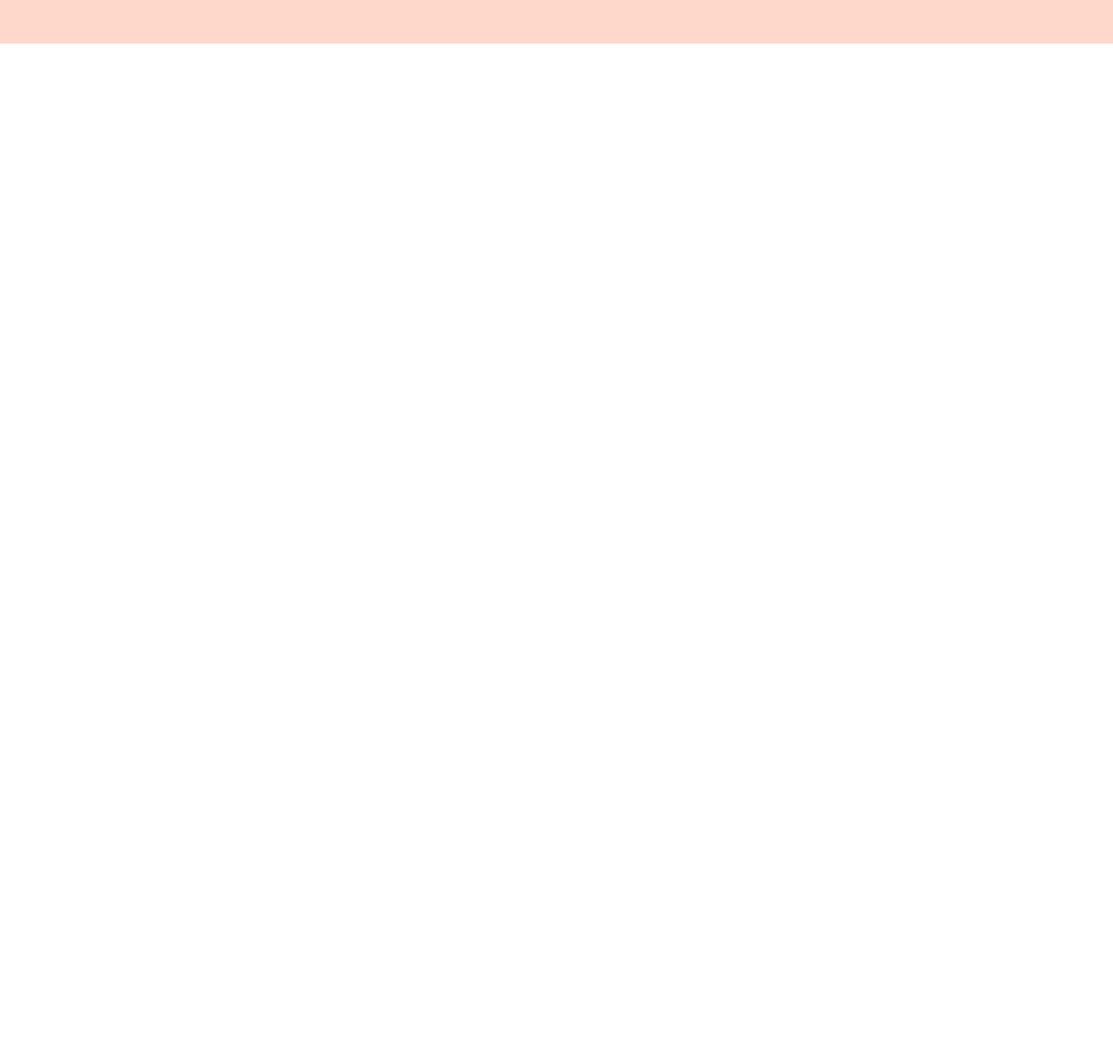
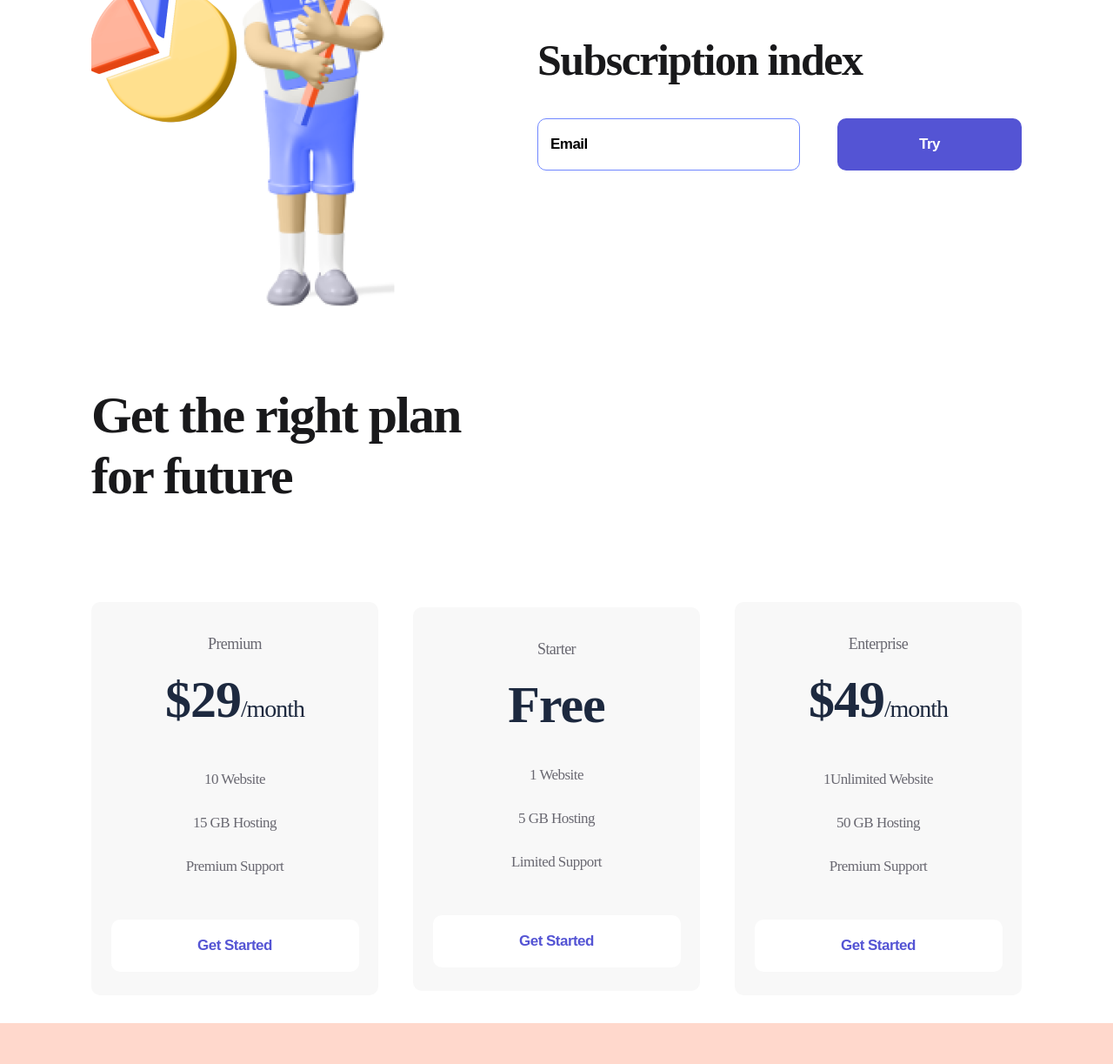
Before and after one commit to Ketrin20092/logoipsum, a plain HTML site: page index.html in a window 1280 px wide. Shown: the part 887-2110 px from the top of the page at 87% size. Before the commit the page ends 937 px from the top, so only its background shows below. Drawn offline with Linux system fonts and the light colour scheme.

Commit message:
Add files via upload

```diff
--- a/index.html
+++ b/index.html
@@ -63,8 +63,80 @@
             <img src="./img/firstman.png" alt="firstman">
         </div>
     </section>
+    <section class="container subscribe">
+        <div>
+            <img src="./img/secondman.png" alt="secondman">
+        </div>
+        <div>
+            <h2 class="subscribe_title">
+                Subscription index
+            </h2>
+            <form>
+                <input class="input" type="email" placeholder="Email">
+            <button class="button button_violet">
+                Try
+            </button>
+            </form>
+
+        </div>
+    </section>
+    <section class="container plan">
+        <h2 class="plan_title">
+        Get the right plan for future
+        </h2>
+        <div class="plan_flex">
+            <div class="item">
+                <p class="item_text">
+                    Premium
+                </p>
+                <h3 class="item_title">
+                    $29<span>/month</span>
+                </h3>
+                <ul>
+                    <li class="item_li">10 Website</li>
+                    <li class="item_li">15 GB Hosting</li>
+                    <li class="item_li">Premium Support</li>
+                </ul>
+                <button class="button button_item">
+                    Get Started
+                </button>
+            </div>
+            <div class="item">
+                <p class="item_text">
+                    Starter
+                </p>
+                <h3 class="item_title">
+                    Free
+                </h3>
+                <ul>
+                    <li class="item_li">1 Website</li>
+                    <li class="item_li">5 GB Hosting</li>
+                    <li class="item_li">Limited Support</li>
+                </ul>
+                <button class="button button_item">
+                    Get Started
+                </button>
+            </div>
+            <div class="item">
+                <p class="item_text">
+                    Enterprise
+                </p>
+                <h3 class="item_title">
+                    $49<span>/month</span>
+                </h3>
+                <ul>
+                    <li class="item_li">1Unlimited Website</li>
+                    <li class="item_li">50 GB Hosting</li>
+                    <li class="item_li">Premium Support</li>
+                </ul>
+                <button class="button button_item">
+                    Get Started
+                </button>
+            </div>
+        </div>
+    </section>
     <footer class=" footer">
-        <div class="container">
+        <div class="container footer_flex">
             <div>
             <a href="#">
                 <img src="./img/logo.svg" alt="logo">
--- a/style/style.css
+++ b/style/style.css
@@ -15,7 +15,7 @@ margin: 0 auto;
     padding: 38px 0 48px;
 }
 
-.header_flex, .footer_flex, .about {
+.header_flex, .footer_flex, .about, .subscribe, .plan_flex {
     display: flex;
     justify-content: space-between;
     align-items: center;
@@ -104,3 +104,109 @@ margin-bottom: 50px;
 .footer {
     padding: 53px 0;
 }
+
+.subscribe {
+   margin-bottom: 85px;
+}
+
+.subscribe_title {
+font-weight: 700;
+font-size: 50px;
+line-height: 57px;
+letter-spacing: -1.56316px;
+color: #19191B;
+margin-bottom: 38px;
+}
+
+.input {
+    width: 302px;
+    height: 60px;
+    border-radius: 10px;
+    border: 1px solid #7087FF;
+    padding-left: 14px;
+    box-sizing: border-box;
+    margin-right: 39px;
+}
+.input::placeholder, .input{
+font-weight: 700;
+font-size: 17px;
+line-height: 22px;
+letter-spacing: -0.531474px;
+color: #000000;
+}
+
+.input:focus {
+    outline: none;
+}
+
+.plan {
+    margin-bottom: 32px;
+}
+
+.plan_title {
+font-weight: 700;
+font-size: 60px;
+line-height: 70px;
+letter-spacing: -1.87579px;
+color: #19191B;
+max-width: 504px;
+margin-bottom: 110px;
+}
+.item {
+    width: 330px;
+    background: #F8F8F8;
+    border-radius: 10px;
+    text-align: center;
+    padding: 34px 0 27px;
+}
+
+.item:hover {
+    background: #FF7143;
+    box-shadow: 0px 32px 34px rgba(255, 112, 59, 0.317827);
+    border-radius: 10px;
+    transition: 500ms;
+}
+
+.item_text {
+    font-size: 18px;
+    line-height: 28px;
+    letter-spacing: -0.562737px;
+    color: #696871;
+}
+
+.item_title {
+    font-weight: 700;
+    font-size: 60px;
+    line-height: 56px;
+    letter-spacing: -1.03448px;
+    color: #1D293F;
+    margin: 22px 0 28px;
+}
+.item:hover .item_text, .item:hover .item_title, .item:hover .item_li{
+color: white;
+transition: 500ms;
+}
+.item_title span{
+    font-size: 28px;
+}
+
+.item_li {
+    list-style: none;
+    font-weight: 400;
+    font-size: 17px;
+    line-height: 50px;
+    letter-spacing: -0.531474px;
+    color: #696871;
+}
+.button_item {
+    width: 285px;
+    background: white;
+    color: #5454D4;
+    margin-top: 36px;
+}
+
+.item:hover .button_item {
+    background: #9F3919;
+    color: white;
+    transition: 500ms;
+}
```
Also changed, not shown: img/secondman.png (added).
